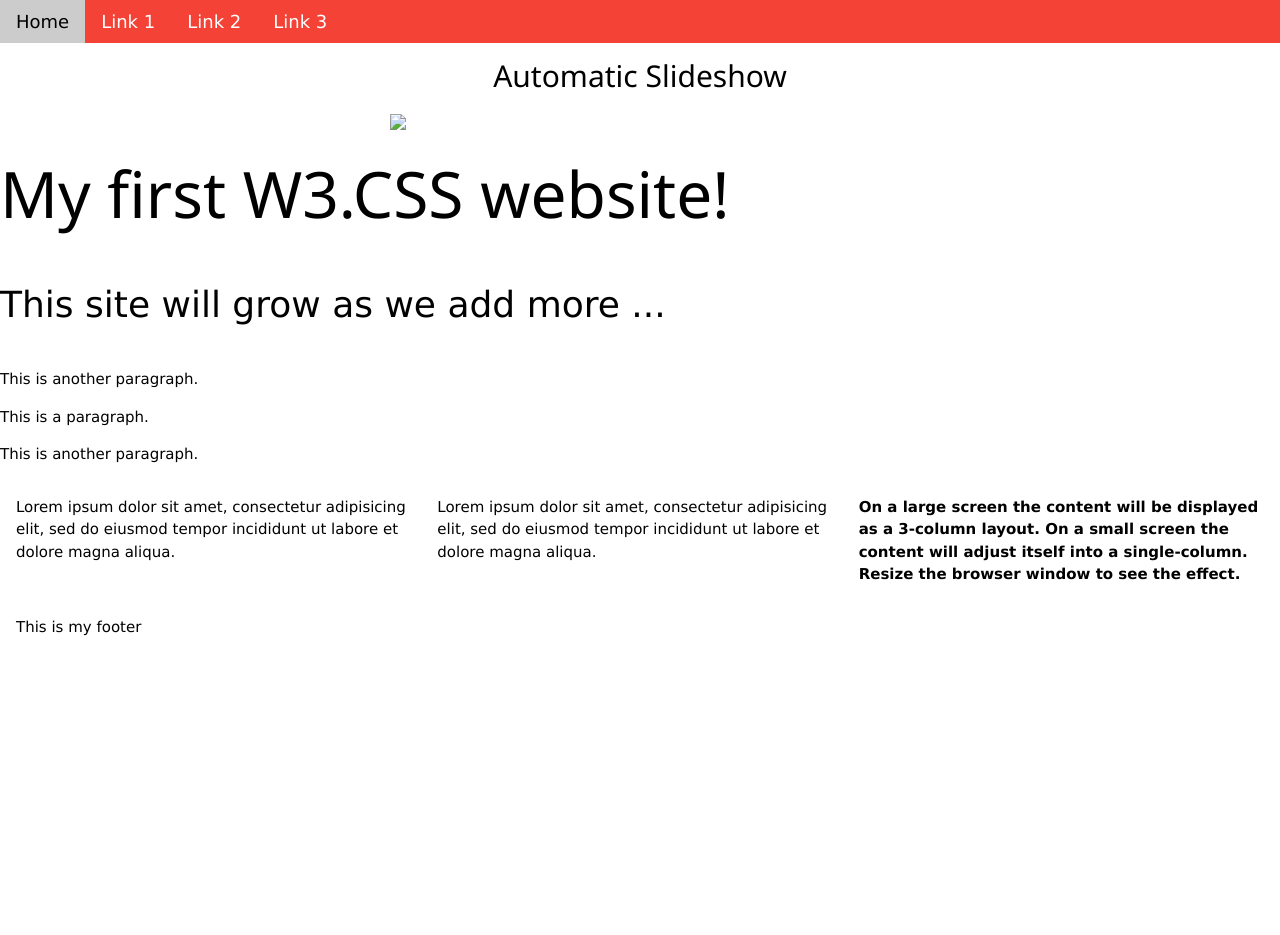
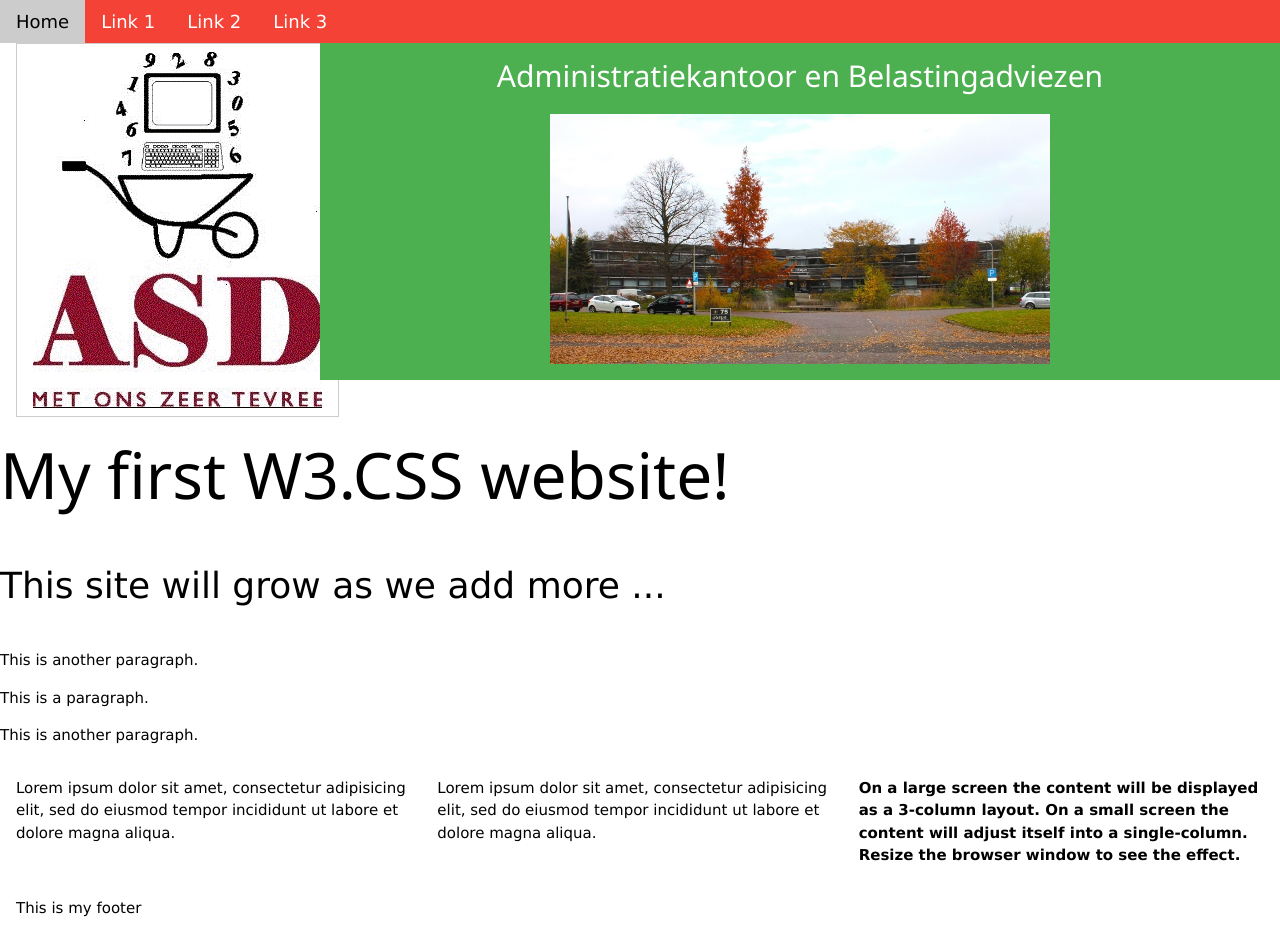
Before and after one commit to MarcelvanDorsten/ASD, a plain HTML site: page indexw3.html in a window 1280 px wide. Before the commit the page ends 800 px from the top, so only its background shows below. Drawn offline with nearby package versions, Linux system fonts and the light colour scheme.

Commit message:
Toevoegen logo en slide show

```diff
--- a/indexw3.html
+++ b/indexw3.html
@@ -11,13 +11,21 @@
   <a href="#" class="w3-bar-item w3-button">Link 2</a>
   <a href="#" class="w3-bar-item w3-button">Link 3</a>
 </nav>
-<h2 class="w3-center">Automatic Slideshow</h2>
+
+<div class="w3-row">
+    <div class="w3-container w3-quarter">
+  <img src="img/logoASD2.gif" class="w3-border w3-padding" alt="logoASD">
+  </div>
+    <div class="w3-green w3-container w3-threequarter">
+<h2 class="w3-center">Administratiekantoor en Belastingadviezen</h2>
 
 <div class="w3-content w3-section" style="max-width:500px">
-  <img class="mySlides" src="img_la.jpg" style="width:100%">
-  <img class="mySlides" src="img_ny.jpg" style="width:100%">
-  <img class="mySlides" src="img_chicago.jpg" style="width:100%">
+  <img class="mySlides" src="img/herfstbladeren.jpeg" style="width:100%">
+  <img class="mySlides" src="img/Marcel.jpg" style="width:100%">
+  <img class="mySlides" src="img/Compaen-klein.jpg" style="width:100%">
 </div>
+ </div>
+    </div>
     <header class="w3container w3=light=grey">
     <h1 class="w3-jumbo">My first W3.CSS website!</h1>
     <p class="w3-xxlarge">This site will grow as we add more ...</p>
```
